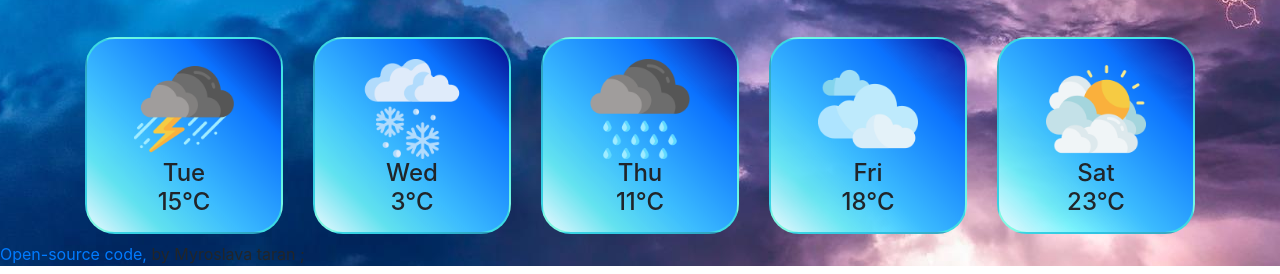
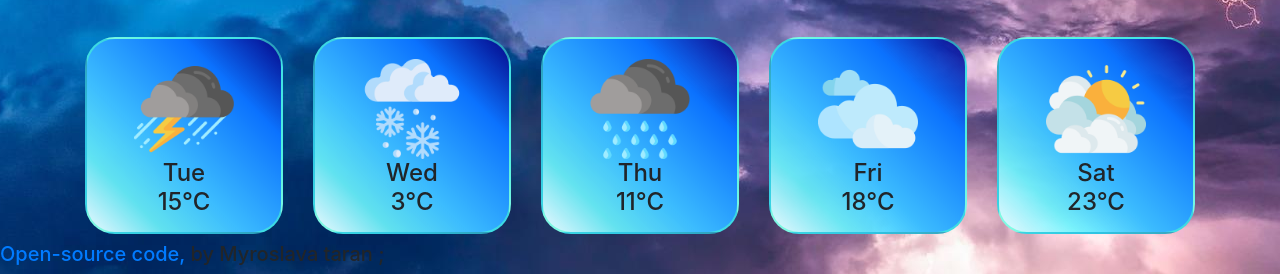
Before and after one commit to Myroslava123/pogoda, a website built with Parcel: page index.html in a window 1280 px wide. Shown: the part 587-861 px from the top of the page. Built offline with nearby package versions, Linux system fonts and the light colour scheme; no server answers.

Commit message:
Update index.html

```diff
--- a/index.html
+++ b/index.html
@@ -100,6 +100,8 @@
       </div>
     </h4>
     <script src="src/index.js"></script>
-     <a href="https://github.com/Myroslava123/pogoda">Open-source code,</a> by Myroslava taran ;
+    <h5>
+      <a href="https://github.com/Myroslava123/pogoda">Open-source code,</a> by Myroslava taran ;
+    </h5>
   </body>
 </html>
```
